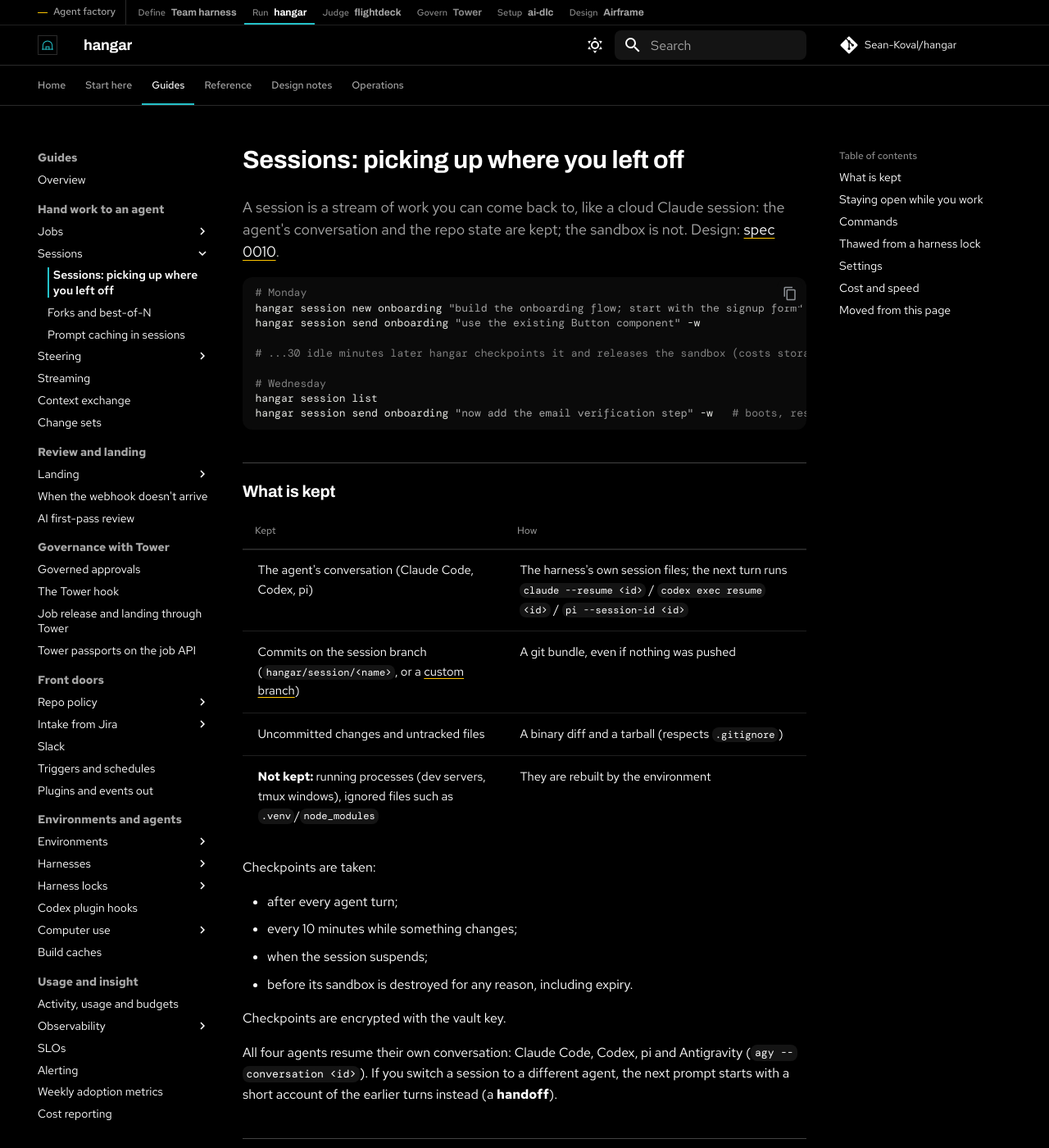
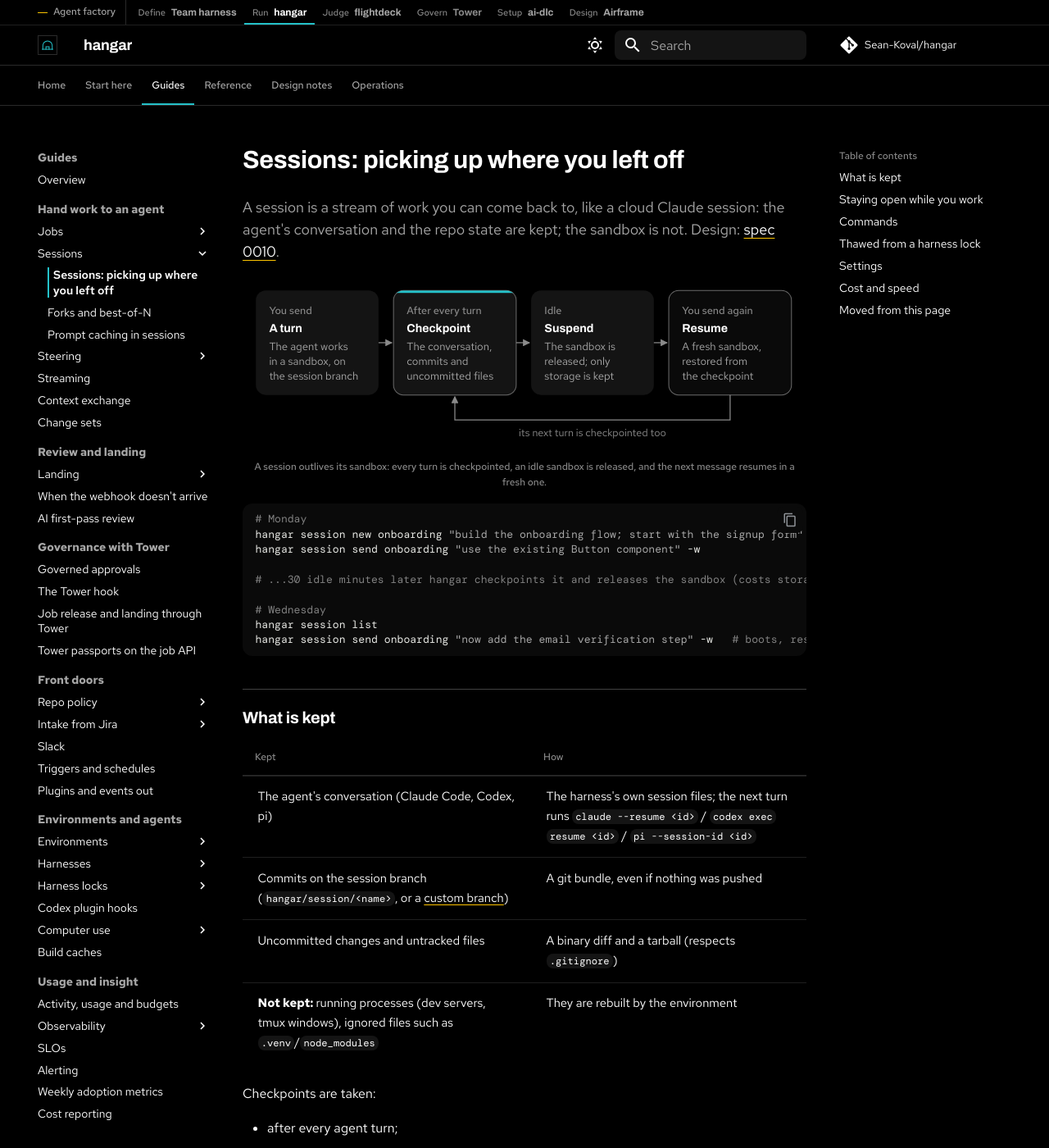
Before and after one commit to Sean-Koval/hangar, an MkDocs documentation site: the page built from docs/sessions.md, in a window 1280 px wide and 1400 px high. Shown: the whole window at 82% size. Built offline with MkDocs 1.6.1 and Material for MkDocs 9.7.7, drawn with Linux system fonts in a browser that asks for light colours; comment, search, counter and statistics services are not loaded.

Commit message:
docs: a session's lifecycle as a drawing, live steering first, whole identifiers in tables
- sessions: turn, checkpoint, suspend, resume, drawn by diagram.py with a
  stacked twin for phones
- steering: the lede says what you can do now before what used to happen
- product.css: an identifier in a table's first column is no longer cut
  mid-word at 600 px and wider

Co-Authored-By: Claude Fable 5.2 <noreply@anthropic.com>
Claude-Session: https://claude.ai/code/session_016xuJpECqawkm1ntmXrws1C

````diff
--- a/docs/sessions.md
+++ b/docs/sessions.md
@@ -1,6 +1,15 @@
 # Sessions: picking up where you left off
 
 A session is a stream of work you can come back to, like a cloud Claude session: the agent's conversation and the repo state are kept; the sandbox is not. Design: [spec 0010](specs/0010-sessions.md).
+
+<figure class="af-figure af-figure--wide">
+--8<-- "session-cycle.svg"
+<figcaption>A session outlives its sandbox: every turn is checkpointed, an idle sandbox is released, and the next message resumes in a fresh one.</figcaption>
+</figure>
+<figure class="af-figure af-figure--stacked">
+--8<-- "session-cycle-stacked.svg"
+<figcaption>A session outlives its sandbox: every turn is checkpointed, an idle sandbox is released, and the next message resumes in a fresh one.</figcaption>
+</figure>
 
 ```bash
 # Monday
--- a/docs/steering.md
+++ b/docs/steering.md
@@ -1,6 +1,6 @@
 # Steering a running agent
 
-A session turn used to run the agent one-shot and wait for it to exit. A message sent while it ran was refused, the only way to stop it was to kill it, and the agent ran with its permission checks off. Claude Code and Codex turns now run **live**. While a turn runs you can:
+Claude Code and Codex turns run **live**: you can talk to the agent while it works. They used to run one-shot with permission checks off; a message was refused, and stopping one meant killing it. While a turn runs you can:
 
 - **steer** it: add a message to the running turn, and the agent reads it at its next step;
 - **interrupt** it: stop the turn, or stop and carry on with a new message;
--- a/docs/stylesheets/product.css
+++ b/docs/stylesheets/product.css
@@ -34,6 +34,11 @@
   .md-typeset .hg-features table:not([class]) td:nth-child(2) { grid-column: 1 / -1; grid-row: 2; margin-top: .3rem; }
 }
 
+/* A table whose first column is an identifier (a setting, an event kind, a metric): the name is never cut mid-word
+   ("environmen|t") where there is room for it. It breaks only at a space or a hyphen and the column takes the width
+   that needs. On a phone the name may still break, so the other columns stay on the screen. */
+@media (min-width: 600px) { .md-typeset table:not([class]) td:first-child code { word-break: normal; overflow-wrap: normal; } }
+
 /* An index table on phones (a section's landing page, the runbooks, the release notes): wrap it in <div class="hg-stack"
    markdown>. Three columns at 390 px leave one word to a line, so each row stacks: the first cell is the row's name,
    the cells after it read as its notes. The header row goes, so the first column must name the thing. */
````
Also changed, not shown: docs/assets/front/diagram.py (+17 -0 lines), docs/assets/diagrams/session-cycle-stacked.svg (added), docs/assets/diagrams/session-cycle.svg (added).
